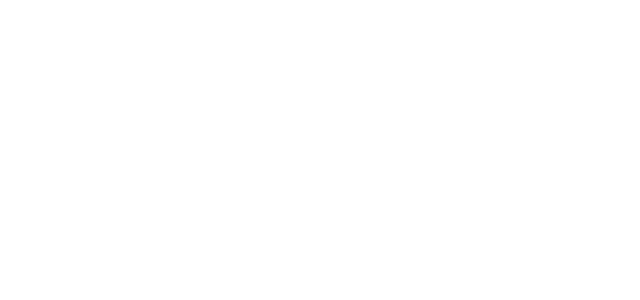
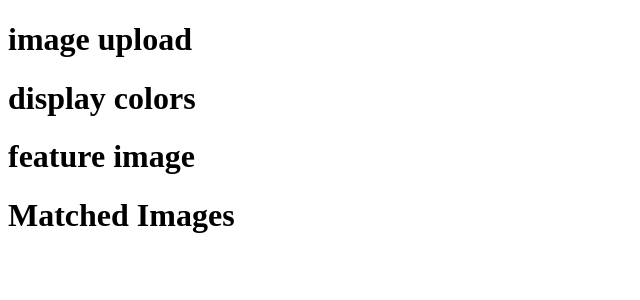
Before and after one commit to Josh-Gotro/extractor_frontend, a React (Create React App) app: page / in a window 1280 px wide. Shown: the top 300 px of the page, without its empty margins (0-640 px from the left). Built offline with nearby package versions, Linux system fonts and the light colour scheme.

Commit message:
components built

```diff
--- a/src/App.js
+++ b/src/App.js
@@ -1,10 +1,11 @@
 import React from 'react';
+import ImageUpload from './components/ImageUpload'
 // import './App.css';
 
 function App() {
   return (
     <div className="App">
-
+     < ImageUpload />
     </div>
   );
 }
--- /dev/null
+++ b/src/components/DisplayColors.js
@@ -0,0 +1,13 @@
+import React, { Component } from 'react';
+
+class DisplayColors extends Component {
+    render() {
+        return (
+            <div>
+                <h1>display colors</h1>
+            </div>
+        );
+    }
+}
+
+export default DisplayColors;
--- /dev/null
+++ b/src/components/DisplayFeatureImage.js
@@ -0,0 +1,13 @@
+import React, { Component } from 'react';
+
+class DisplayFeatureImage extends Component {
+    render() {
+        return (
+            <div>
+                <h1>feature image</h1>
+            </div>
+        );
+    }
+}
+
+export default DisplayFeatureImage;
--- /dev/null
+++ b/src/components/ImageUpload.js
@@ -0,0 +1,19 @@
+import React, { Component } from 'react';
+import DisplayColors from './DisplayColors'
+import DisplayFeatureImage from './DisplayFeatureImage'
+import MatchedImages from './MatchedImages'
+class ImageUpload extends Component {
+    render() {
+        return (
+            <div>
+                <h1>image upload</h1>
+                < DisplayColors />
+                < DisplayFeatureImage />
+                < MatchedImages />
+
+            </div>
+        );
+    }
+}
+
+export default ImageUpload;
--- /dev/null
+++ b/src/components/MatchedImages.js
@@ -0,0 +1,13 @@
+import React, { Component } from 'react';
+
+class MatchedImages extends Component {
+    render() {
+        return (
+            <div>
+                <h1>Matched Images</h1>
+            </div>
+        );
+    }
+}
+
+export default MatchedImages;
```
